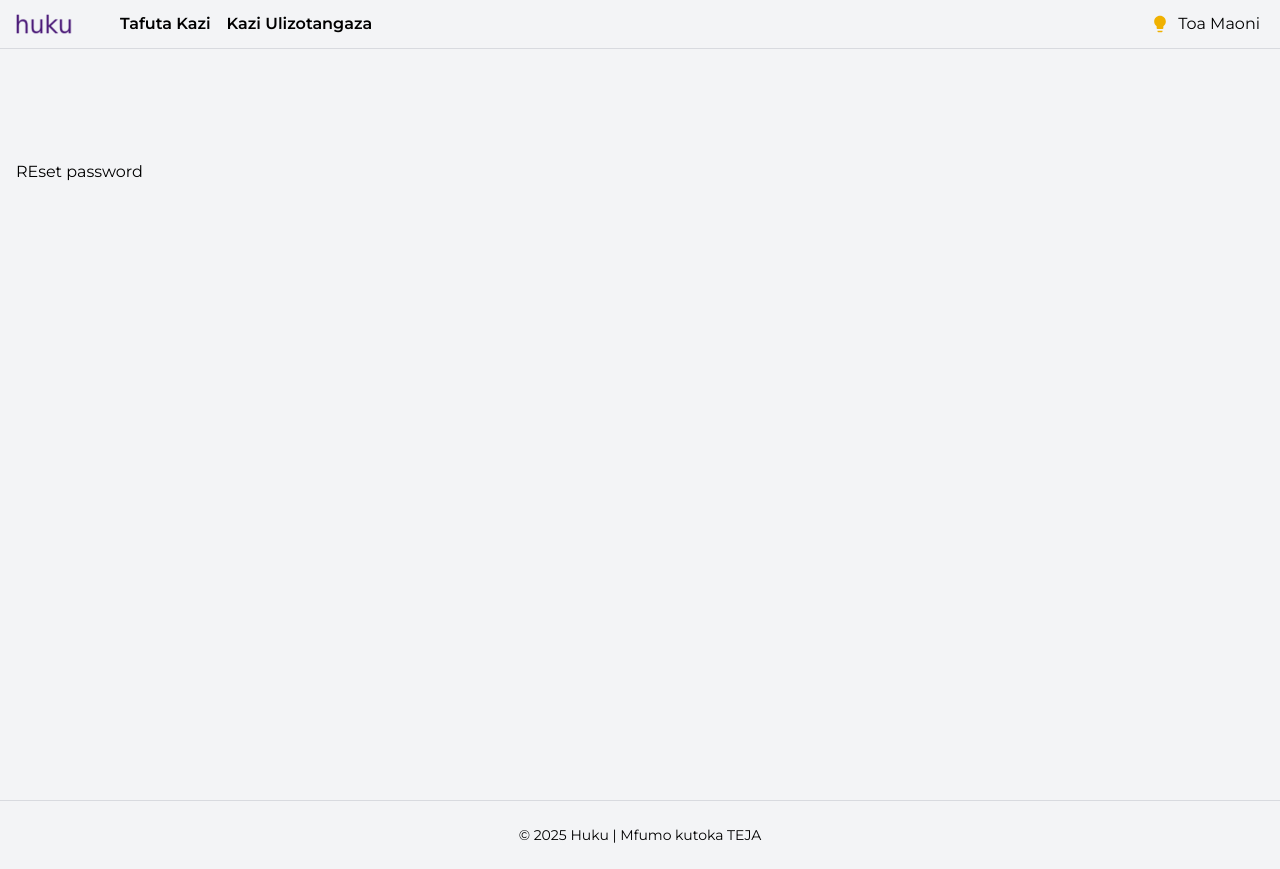
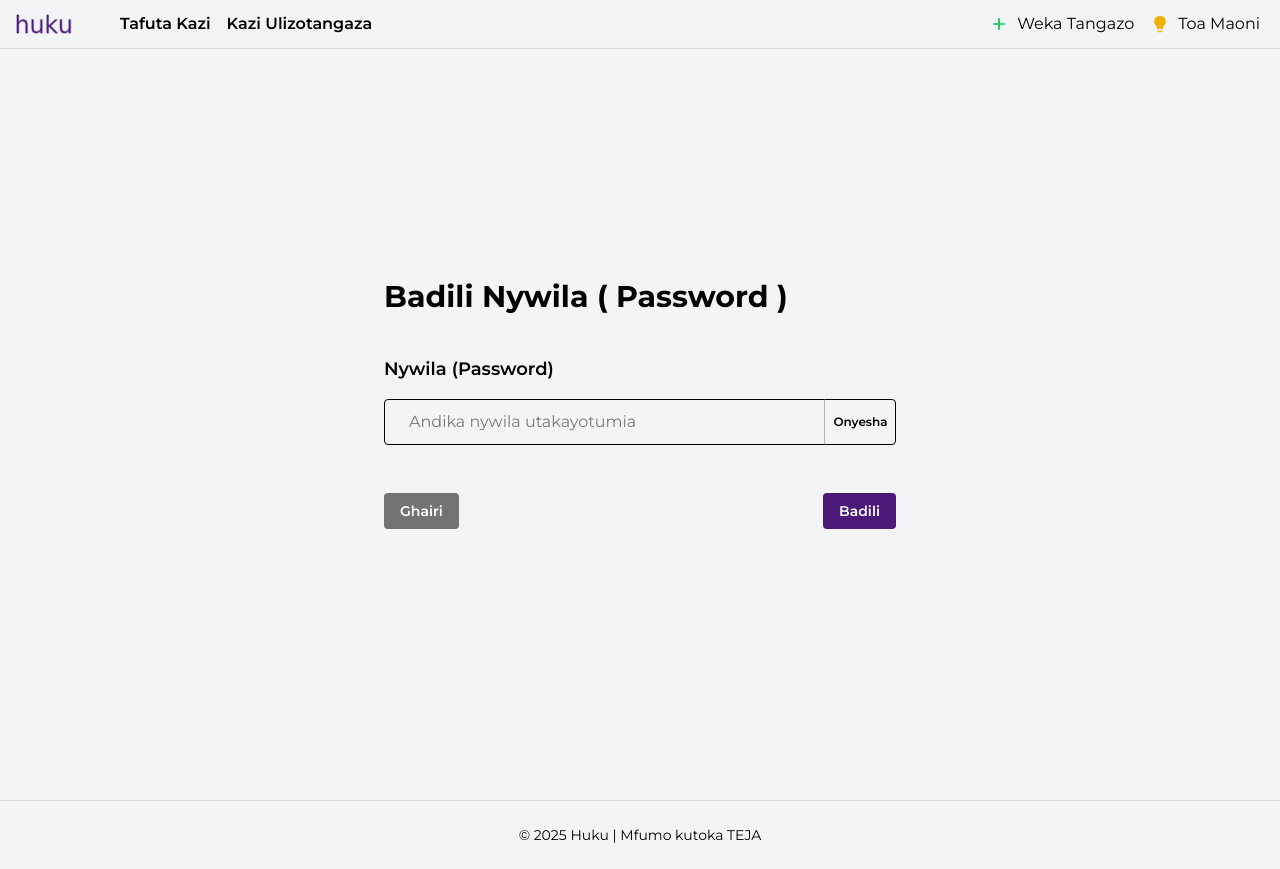
Before and after one commit to kelvinpella/huku, a Next.js app: page /reset-password in a window 1280 px wide. Built offline with nearby package versions, Linux system fonts and the light colour scheme; no server answers.

Commit message:
finalized reset password logic

```diff
--- a/src/app/reset-password/page.tsx
+++ b/src/app/reset-password/page.tsx
@@ -1,3 +1,8 @@
+import ResetPassword from "@/components/ResetPassword/ResetPassword";
+
 export default function ResetPasswordPage() {
-  return <div className="my-40">REset password</div>
+  //TODO check access token before showing showing the form
+  // or redirect to login page
+
+  return <ResetPassword />;
 }
--- /dev/null
+++ b/src/common/actions/resetPasswordAction.ts
@@ -0,0 +1,14 @@
+"use server";
+
+import { UserLoginForm } from "@/typings";
+import { createClient } from "@/utils/supabase/server";
+
+export async function resetPasswordAction(
+  values: Pick<UserLoginForm, "password">
+) {
+  const { password } = values;
+
+  const supabase = await createClient();
+
+  return await supabase.auth.updateUser({ password });
+}
--- a/src/common/data/additionalAppRelatedMenuItems.tsx
+++ b/src/common/data/additionalAppRelatedMenuItems.tsx
@@ -1,6 +1,17 @@
 import { CustomMenuItem } from "@/typings";
-import { MdLightbulb } from "react-icons/md";
+import { MdLightbulb, MdOutlineAdd } from "react-icons/md";
 
 export const additionalAppRelatedMenuItems: CustomMenuItem[] = [
-  { name: "Toa Maoni", id: "maoni", action: "maoni", icon: <MdLightbulb size={20} className="text-yellow-500" /> },
-]
+  {
+    name: "Weka Tangazo",
+    id: "weka-tangazo",
+    action: "weka-tangazo",
+    icon: <MdOutlineAdd size={20} className="text-green-500" />,
+  },
+  {
+    name: "Toa Maoni",
+    id: "maoni",
+    action: "maoni",
+    icon: <MdLightbulb size={20} className="text-yellow-500" />,
+  },
+];
--- a/src/common/data/profileMenuItems.tsx
+++ b/src/common/data/profileMenuItems.tsx
@@ -2,16 +2,16 @@ import { CustomMenuItem } from "@/typings";
 import {
   MdOutlineDelete,
   MdOutlineLogout,
-  MdOutlineShield,
+  // MdOutlineShield,
 } from "react-icons/md";
 
 export const profileMenuItems: CustomMenuItem[] = [
-  {
-    name: "Badili Nywila",
-    link: "reset-password",
-    id: "reset-password",
-    icon: <MdOutlineShield size={20} />,
-  },
+  // {
+  //   name: "Badili Nywila",
+  //   link: "reset-password",
+  //   id: "reset-password",
+  //   icon: <MdOutlineShield size={20} />,
+  // },
   {
     name: "Ondoka (log out)",
     action: "logout",
--- a/src/components/Navbar/AppRelatedMenuItems.tsx
+++ b/src/components/Navbar/AppRelatedMenuItems.tsx
@@ -16,5 +16,5 @@ export default function AppRelatedMenuItems() {
     return <div key={uuid4()} className="p-1 hover:bg-purple-illusionist rounded">{linkOrButton}</div>;
   });
 
-  return <div className="w-full flex flex-col gap-2">{items}</div>;
+  return <div className="w-full flex flex-col lg:flex-row gap-2">{items}</div>;
 }
--- /dev/null
+++ b/src/components/ResetPassword/ResetPassword.tsx
@@ -0,0 +1,100 @@
+"use client";
+import { getLoginSchema } from "@/lib/schema/validationSchema";
+import { UserLoginForm } from "@/typings";
+import { zodResolver } from "@hookform/resolvers/zod";
+import { useForm } from "react-hook-form";
+import CustomField from "../Forms/CustomField";
+import { formInputFields } from "@/common/data/formInputFields";
+import CustomButton from "../Buttons/CustomButton";
+import { useRouter } from "next/navigation";
+import { resetPasswordAction } from "@/common/actions/resetPasswordAction";
+import { toastNotification } from "@/common/functions/toastNotification";
+
+type ResetPasswordType = Pick<UserLoginForm, "password">;
+
+export default function ResetPassword() {
+  const router = useRouter();
+
+  const defaultValues = {
+    password: "",
+  } as ResetPasswordType;
+
+  const schema = getLoginSchema("email").pick({ password: true });
+
+  const {
+    handleSubmit,
+    reset,
+    register,
+    formState: { errors },
+  } = useForm({ defaultValues, resolver: zodResolver(schema) });
+
+  const resetPasswordHandler = async (values: ResetPasswordType) => {
+    const { data } = await resetPasswordAction(values);
+    if (data) {
+      toastNotification({
+        args: [
+          "Umefanikiwa kubadili nywila",
+          {
+            type: "success",
+          },
+        ],
+      });
+      reset();
+      router.push("/jobs");
+    } else {
+      toastNotification({
+        args: [
+          "Imeshindikana kubadili nywila. Jaribu tena",
+          {
+            type: "error",
+          },
+        ],
+      });
+    }
+  };
+  const goBackHandler = () => {
+    router.push("/jobs");
+  };
+
+  return (
+    <div className="flex flex-col items-center justify-center h-screen">
+      <form
+        className="w-full max-w-lg"
+        noValidate
+        onSubmit={handleSubmit((values) => resetPasswordHandler(values))}
+      >
+        <h1>Badili Nywila ( Password )</h1>
+        <div className="w-full py-2">
+          {formInputFields
+            .filter((field) => field.name === "password")
+            .map((field) => {
+              const errorMessage =
+                errors[field.name as keyof ResetPasswordType]?.message;
+              return (
+                <CustomField
+                  key={field.name}
+                  {...field}
+                  {...register(field.name as keyof ResetPasswordType, {
+                    setValueAs: (value) => {
+                      if (value === "") return undefined;
+                      return value;
+                    },
+                  })}
+                  errorMessage={errorMessage}
+                />
+              );
+            })}
+        </div>
+        <div className="w-full flex items-center justify-between gap-4 py-2">
+          <CustomButton
+            value="Ghairi"
+            onClick={goBackHandler}
+            variant="neutral"
+            className="!text-sm"
+          />
+          <CustomButton value="Badili" type="submit" className="!text-sm" />
+        </div>
+      </form>
+    </div>
+  );
+}
```
